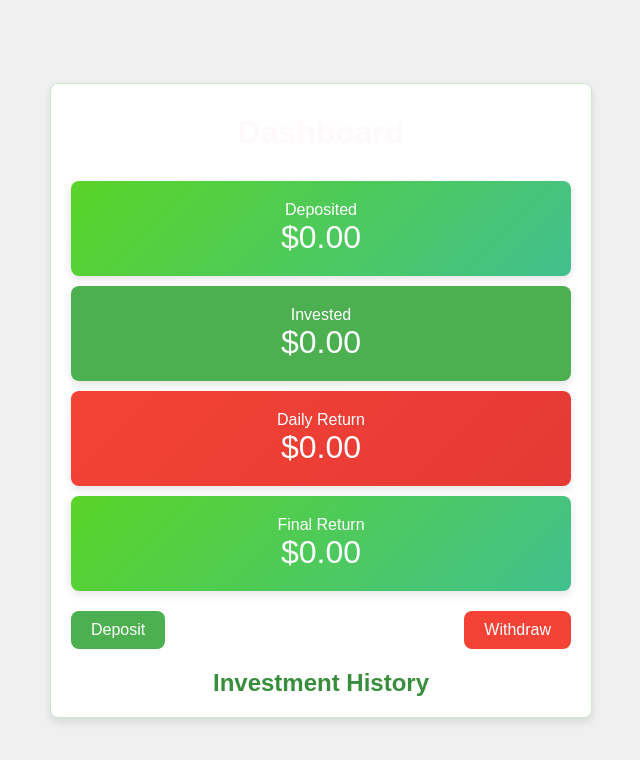
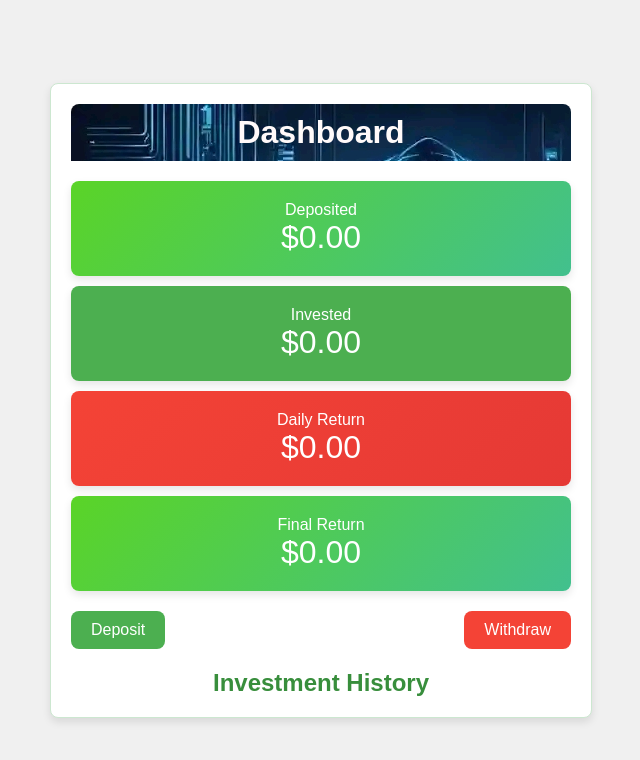
Before and after one commit to alfaSophia29/Investimentos-3, a plain HTML site: page meu.html in a window 1280 px wide. Shown: the whole page, without its empty margins (319-959 px from the left). Drawn offline with Linux system fonts and the light colour scheme.

Commit message:
Update styles.css

```diff
--- a/styles.css
+++ b/styles.css
@@ -25,7 +25,7 @@ body {
 }
 
 .header {
-    background-image: url(./img/all.jpg);
+    background-image: url(all.jpg);
     padding: 10px;
     border-radius: 8px 8px 0 0;
     text-align: center;
```
